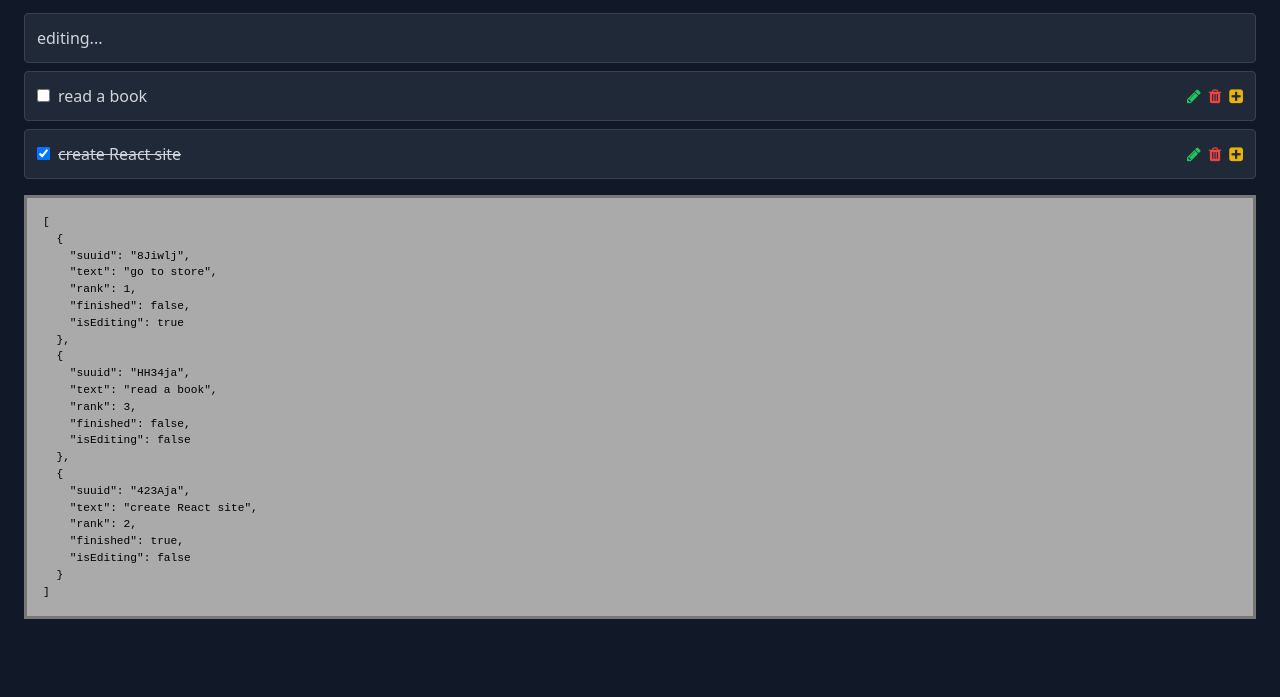
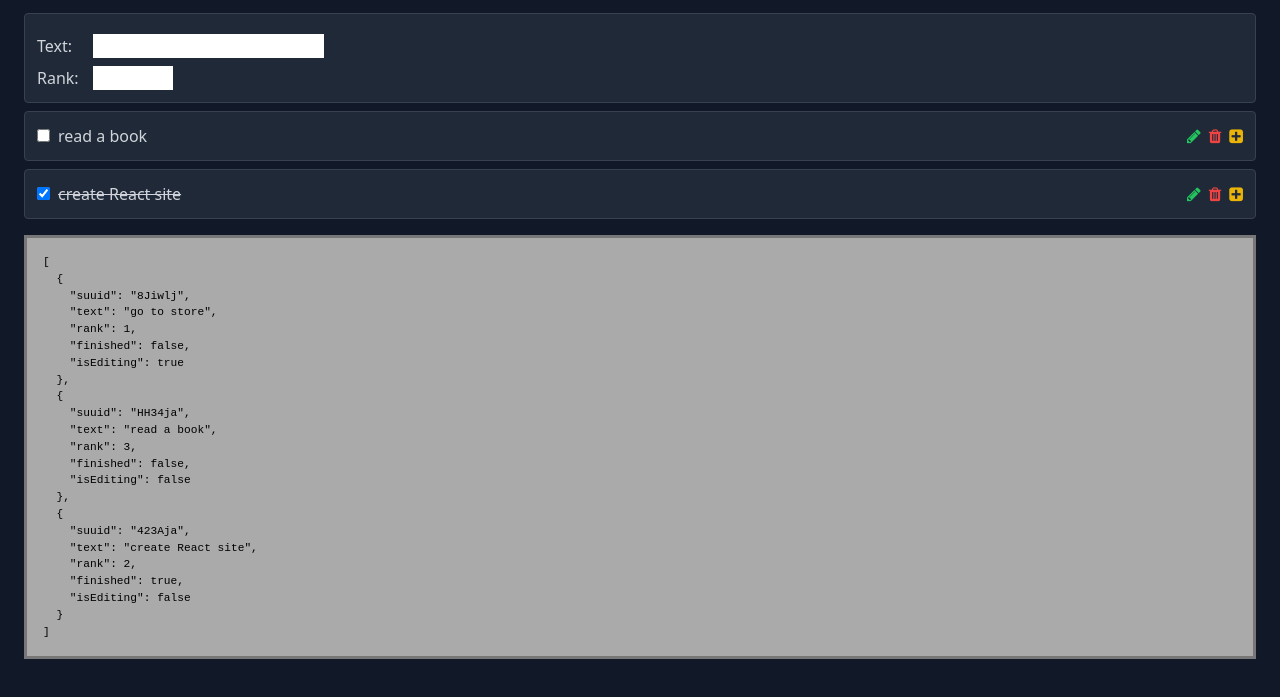
Before and after one commit to edwardtanguay/et771-vite-jsdom-ts-todo-app, a website built with Vite: page index.html in a window 1280 px wide. Shown: the part 83-780 px from the top of the page. Built offline with nearby package versions, Linux system fonts and the light colour scheme.

Commit message:
basic form in

```diff
--- a/src/components/Todo.ts
+++ b/src/components/Todo.ts
@@ -1,39 +1,55 @@
-import { ITodo } from "../interfaces"
+import { ITodo } from "../interfaces";
 import * as Todos from "./Todos";
-
 
 export const Todo = (todo: ITodo, todos: ITodo[]) => {
 	const htmlTodoId = `section-${todo.suuid}`;
 	const htmlCheckboxId = `checkbox-${todo.suuid}`;
 
 	setTimeout(() => {
-		const todoElem = document.querySelector<HTMLDivElement>(`#${htmlTodoId}`);
-		const todoCheckboxElem = document.querySelector<HTMLDivElement>(`#${htmlTodoId} input[type=checkbox]`);
-		const btnDeleteElem = document.querySelector<HTMLButtonElement>(`#${htmlTodoId} .btnDelete`);
-		const btnEditElem = document.querySelector<HTMLButtonElement>(`#${htmlTodoId} .btnEdit`);
-		const btnAddElem = document.querySelector<HTMLButtonElement>(`#${htmlTodoId} .btnAdd`);
+		const todoElem = document.querySelector<HTMLDivElement>(
+			`#${htmlTodoId}`
+		);
+		const todoCheckboxElem = document.querySelector<HTMLDivElement>(
+			`#${htmlTodoId} input[type=checkbox]`
+		);
+		const btnDeleteElem = document.querySelector<HTMLButtonElement>(
+			`#${htmlTodoId} .btnDelete`
+		);
+		const btnEditElem = document.querySelector<HTMLButtonElement>(
+			`#${htmlTodoId} .btnEdit`
+		);
+		const btnAddElem = document.querySelector<HTMLButtonElement>(
+			`#${htmlTodoId} .btnAdd`
+		);
 
-		if (todoElem && todoCheckboxElem && btnDeleteElem && btnEditElem && btnAddElem) {
-			todoCheckboxElem.addEventListener('click', () => {
+		if (
+			todoElem &&
+			todoCheckboxElem &&
+			btnDeleteElem &&
+			btnEditElem &&
+			btnAddElem
+		) {
+			todoCheckboxElem.addEventListener("click", () => {
 				todo.finished = !todo.finished;
 				Todos.render(todos);
 			});
-			btnDeleteElem.addEventListener('click', () => {
-				todos = todos.filter(m => m.suuid !== todo.suuid);
+			btnDeleteElem.addEventListener("click", () => {
+				todos = todos.filter((m) => m.suuid !== todo.suuid);
 				Todos.render(todos);
 			});
-			btnEditElem.addEventListener('click', () => {
+			btnEditElem.addEventListener("click", () => {
 				todo.isEditing = !todo.isEditing;
-				console.log(333, 'clicked editign');
 				Todos.render(todos);
 			});
-			btnAddElem.addEventListener('click', () => {
-				todos.push(Todos.createTodo({
-					text: `NEW: ${Math.random()}`,
-					rank: 3,
-					finished: false,
-					isEditing: false
-				}))
+			btnAddElem.addEventListener("click", () => {
+				todos.push(
+					Todos.createTodo({
+						text: `NEW: ${Math.random()}`,
+						rank: 3,
+						finished: false,
+						isEditing: false,
+					})
+				);
 				Todos.render(todos);
 			});
 		}
@@ -42,18 +58,34 @@ export const Todo = (todo: ITodo, todos: ITodo[]) => {
 	return /*html*/ `
 <div id="${htmlTodoId}">
 	<div class="bg-gray-800 mb-2 p-3 rounded border border-gray-700 flex justify-between">
-${!todo.isEditing ? `
+${!todo.isEditing
+			? /*html*/ `
 		<section class="flex gap-2 align-middle">
-			<p><input type="checkbox" id="${htmlCheckboxId}" ${todo.finished ? ' checked' : ''}/></p>
-			<label class="select-none cursor-pointer hover:text-gray-50 ${todo.finished ? `line-through` : ''}" for="${htmlCheckboxId}">${todo.text}</label>
+			<p><input type="checkbox" id="${htmlCheckboxId}" ${todo.finished ? " checked" : ""
+			}/></p>
+			<label class="select-none cursor-pointer hover:text-gray-50 ${todo.finished ? `line-through` : ""
+			}" for="${htmlCheckboxId}">${todo.text}</label>
 		</section>
 		<section class="flex gap-2">
 			<button><i class="btnEdit fa fa-pencil text-green-500 hover:text-green-300" aria-hidden="true"></i></button>
 			<button><i class="btnDelete fa fa-trash text-red-500 hover:text-red-300" aria-hidden="true"></i></button>
 			<button><i class="btnAdd fa fa-plus-square text-yellow-500 hover:text-yellow-300" aria-hidden="true"></i></button>
 		</section>
-	` : `editing...`}
+	`
+			: /*html*/ `
+<form>
+	<div class="flex gap-2 mt-2">
+		<label class="w-[3rem]" for="text">Text:</label>
+		<input type="text" id="text">
+	</div>
+	<div class="flex gap-2 mt-2">
+		<label class="w-[3rem]" for="rank">Rank:</label>
+		<input class="w-[5rem] text-right" type="number" id="rank">
+	</div>
+</form>
+	`
+		}
 	</div>
 </div>
 	`;
-}
+};
--- a/src/style.css
+++ b/src/style.css
@@ -20,6 +20,12 @@ body {
 	animation: fadein .1s ease-in;
 }
 
+form {
+	input {
+		color: #000;
+	}
+}
+
 @keyframes fadein {
 	from {
 		opacity: 0;
```
